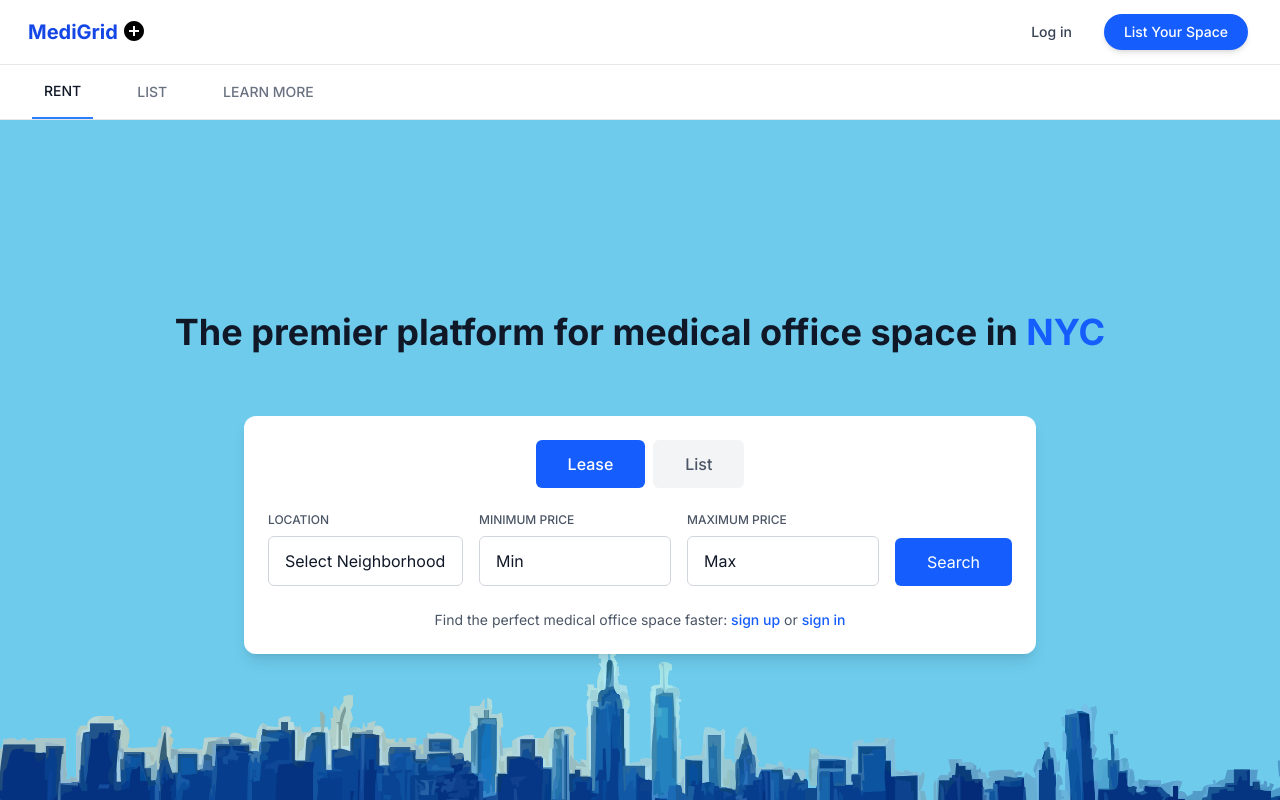
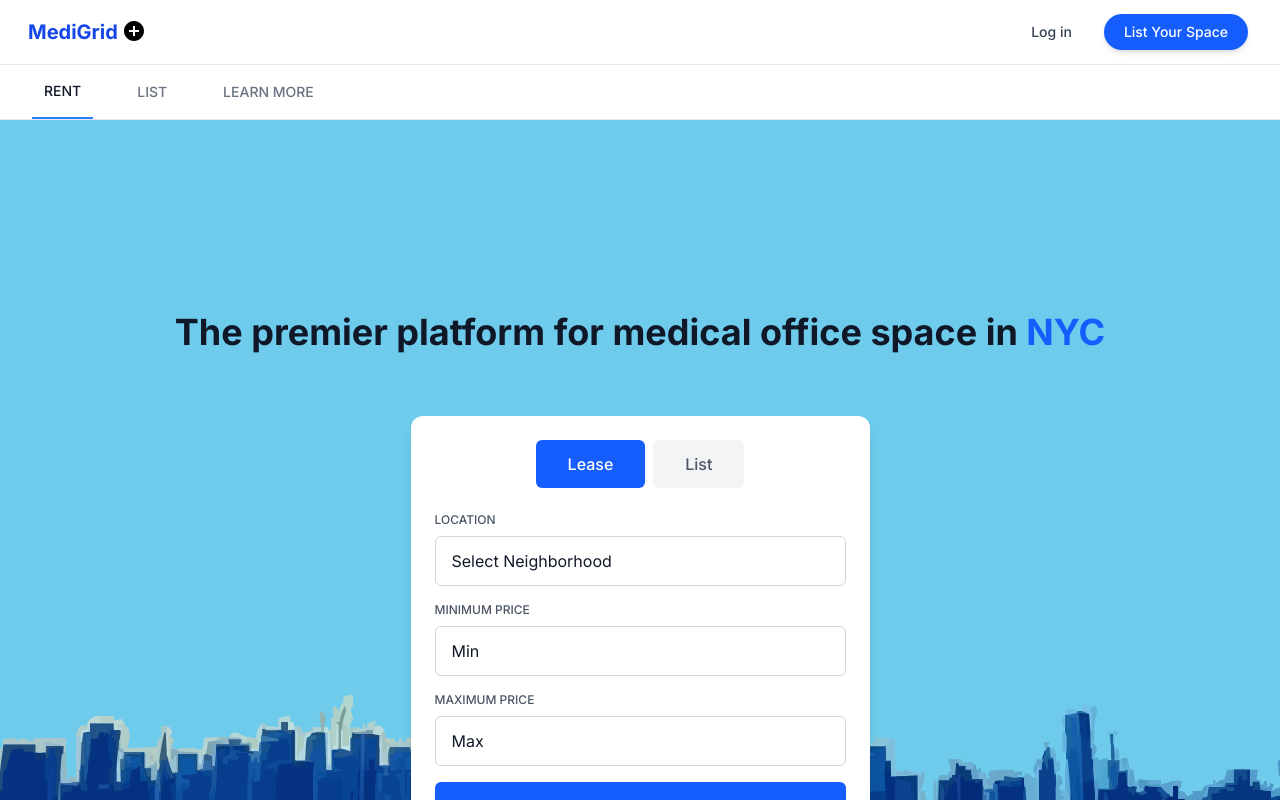
Before and after one commit to mmdev-exe/MediGrid, a Next.js app: page / in a window 1280 px wide. Shown: the top 800 px of the page. Built offline with nearby package versions, Linux system fonts and the light colour scheme.

Commit message:
At home push 312

```diff
--- a/src/app/page.tsx
+++ b/src/app/page.tsx
@@ -95,8 +95,8 @@ export default function Home() {
                 </button>
               </div>
 
-              <form onSubmit={handleSearch} className="flex flex-col md:flex-row gap-4">
-                <div className="flex-grow">
+              <form onSubmit={handleSearch} className="flex flex-col gap-4">
+                <div className="w-full">
                   <label className="block text-xs font-medium text-gray-600 mb-2 text-left">LOCATION</label>
                   <select
                     className="w-full px-4 py-3 border border-gray-300 rounded-md focus:outline-none focus:ring-2 focus:ring-blue-500 focus:border-transparent appearance-none bg-white"
@@ -108,7 +108,7 @@ export default function Home() {
                   </select>
                 </div>
 
-                <div className="md:w-48">
+                <div className="w-full">
                   <label className="block text-xs font-medium text-gray-600 mb-2 text-left">MINIMUM PRICE</label>
                   <select className="w-full px-4 py-3 border border-gray-300 rounded-md focus:outline-none focus:ring-2 focus:ring-blue-500 focus:border-transparent appearance-none bg-white">
                     <option>Min</option>
@@ -118,7 +118,7 @@ export default function Home() {
                   </select>
                 </div>
 
-                <div className="md:w-48">
+                <div className="w-full">
                   <label className="block text-xs font-medium text-gray-600 mb-2 text-left">MAXIMUM PRICE</label>
                   <select className="w-full px-4 py-3 border border-gray-300 rounded-md focus:outline-none focus:ring-2 focus:ring-blue-500 focus:border-transparent appearance-none bg-white">
                     <option>Max</option>
@@ -128,10 +128,10 @@ export default function Home() {
                   </select>
                 </div>
 
-                <div className="md:w-auto flex items-end">
+                <div className="w-full">
                   <button
                     type="submit"
-                    className="w-full md:w-auto bg-blue-600 hover:bg-blue-700 text-white px-8 py-3 rounded-md transition-colors"
+                    className="w-full bg-blue-600 hover:bg-blue-700 text-white px-8 py-3 rounded-md transition-colors"
                   >
                     Search
                   </button>
```
